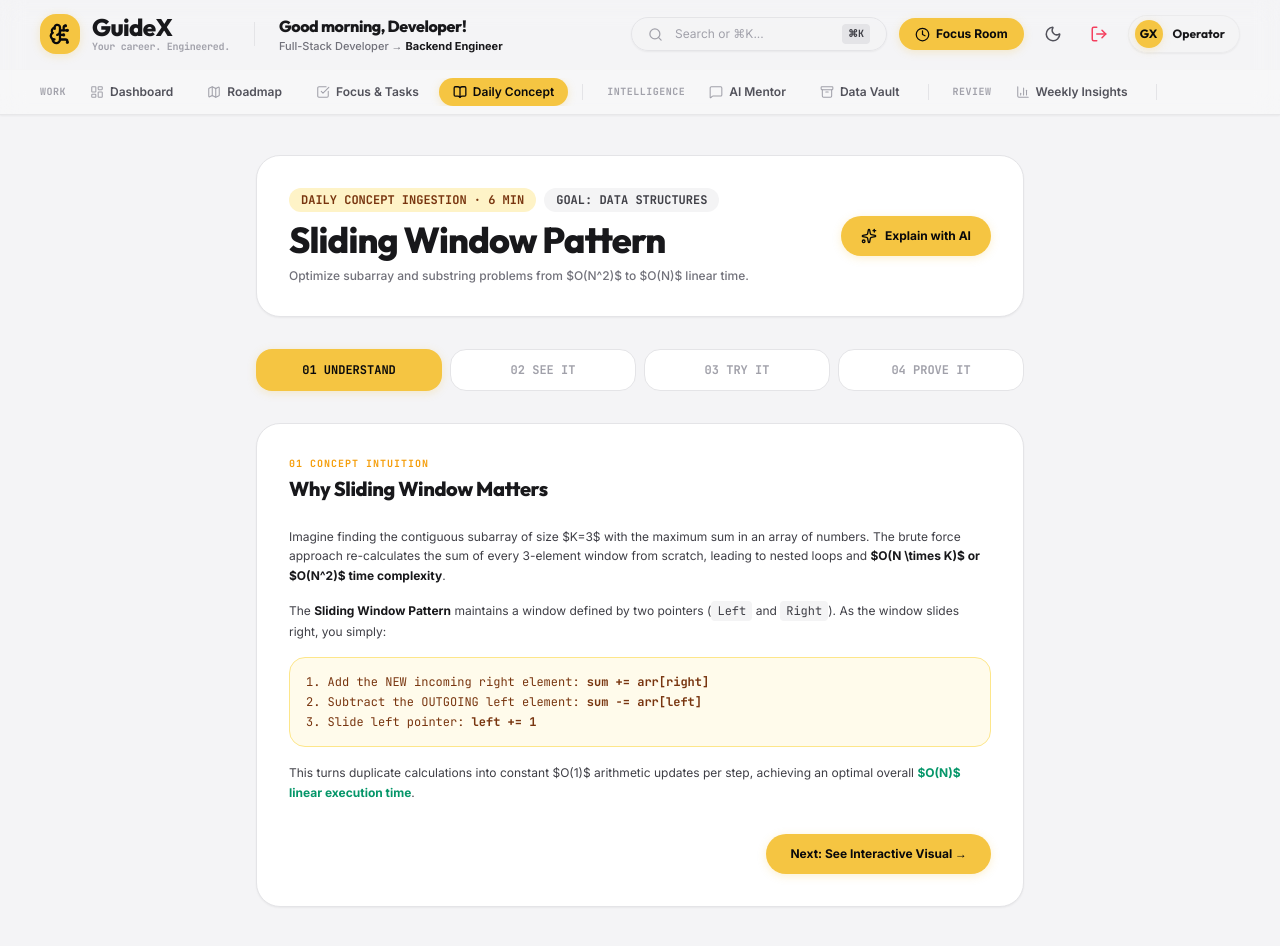
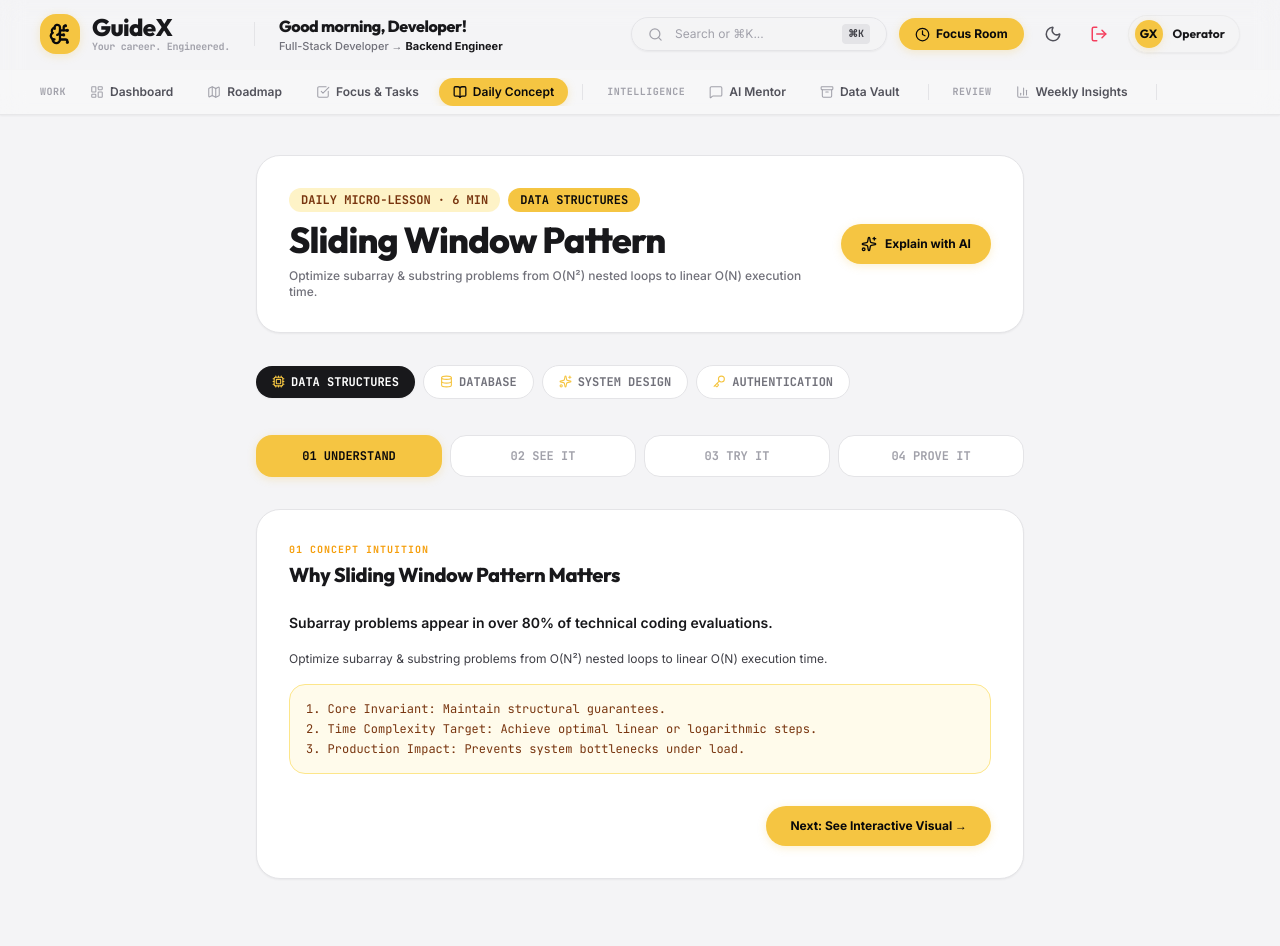
Before and after one commit to Hamz-24/GDX, a React (Vite) app in the folder client/: page /concept in a window 1280 px wide. Shown: the top 946 px of the page. Built offline with nearby package versions, Linux system fonts and the light colour scheme.

Commit message:
feat: expand DailyConcept micro-learning visualizer and quiz across all 4 core engineering domains

```diff
--- a/client/src/pages/DailyConcept.jsx
+++ b/client/src/pages/DailyConcept.jsx
@@ -1,7 +1,104 @@
 import { useState } from 'react';
-import { Play, Sparkles, CheckCircle2, ArrowRight, BookOpen, Clock } from 'lucide-react';
+import { Play, Sparkles, CheckCircle2, ArrowRight, BookOpen, Clock, ShieldCheck, Database, Cpu, Key } from 'lucide-react';
 import { useNavigate } from 'react-router-dom';
-import { USER_PROFILE } from '../constants/userProfile';
+import { USER_PROFILE, CORE_GOALS } from '../constants/userProfile';
+
+const DOMAIN_LESSONS = {
+  'DATA STRUCTURES': {
+    title: 'Sliding Window Pattern',
+    subtitle: 'Optimize subarray & substring problems from O(N²) nested loops to linear O(N) execution time.',
+    whyMatters: 'Subarray problems appear in over 80% of technical coding evaluations.',
+    arrayData: [2, 1, 5, 1, 3, 2],
+    codeSnippet: `def max_sub_array_of_size_k(k, arr):
+    max_sum = 0
+    window_sum = 0
+    window_start = 0
+
+    for window_end in range(len(arr)):
+        window_sum += arr[window_end]  # Add right element
+        if window_end >= k - 1:
+            max_sum = max(max_sum, window_sum)
+            window_sum -= arr[window_start]  # Subtract left element
+            window_start += 1  # Slide left forward
+    return max_sum`,
+    quizQuestion: 'Why does the Sliding Window pattern reduce time complexity from O(N²) to O(N)?',
+    quizOptions: [
+      { id: 'A', text: 'It sorts the input array in logarithmic time.' },
+      { id: 'B', text: 'Each element is added and removed from running sum at most once by left & right pointers.', correct: true },
+      { id: 'C', text: 'It creates nested loops that run in parallel.' }
+    ]
+  },
+  'DATABASE': {
+    title: 'B-Tree Indexing & Execution Plans',
+    subtitle: 'Understand how B-Tree indexes avoid full table scans by traversing balanced tree nodes in O(log N) time.',
+    whyMatters: 'Database index optimization transforms 1.2s slow queries into 4ms sub-millisecond responses.',
+    arrayData: [12, 25, 40, 68, 85, 99],
+    codeSnippet: `-- Create B-Tree Composite Index
+CREATE INDEX idx_user_orders ON orders (user_id, created_at DESC);
+
+-- Profile Query Execution Plan
+EXPLAIN ANALYZE
+SELECT * FROM orders
+WHERE user_id = 4821
+ORDER BY created_at DESC
+LIMIT 10;`,
+    quizQuestion: 'What type of execution plan is produced when a query matches a B-Tree index column directly?',
+    quizOptions: [
+      { id: 'A', text: 'Sequential Scan (Full Table Read)' },
+      { id: 'B', text: 'Index Scan or Index Only Scan via O(log N) node traversal', correct: true },
+      { id: 'C', text: 'Memory Leak Overflow Scan' }
+    ]
+  },
+  'SYSTEM DESIGN': {
+    title: 'Consistent Hashing Ring Architecture',
+    subtitle: 'Distribute requests evenly across servers without remapping all keys when nodes scale or fail.',
+    whyMatters: 'Consistent hashing is the core scaling mechanism behind Cassandra, DynamoDB, and Redis Cluster.',
+    arrayData: ['Node A', 'Node B', 'Node C', 'Node D'],
+    codeSnippet: `# Consistent Hashing Virtual Node Placement
+import hashlib
+
+def get_server_node(request_key, ring_nodes):
+    hash_val = int(hashlib.md5(request_key.encode()).hexdigest(), 16) % 360
+    # Find nearest server node on 360° ring
+    for node_angle, node_name in sorted(ring_nodes):
+        if hash_val <= node_angle:
+            return node_name
+    return ring_nodes[0][1]`,
+    quizQuestion: 'What happens in Consistent Hashing when a new server node is added to the cluster ring?',
+    quizOptions: [
+      { id: 'A', text: 'All keys in the cluster must be completely remapped.' },
+      { id: 'B', text: 'Only K/N keys are remapped to the new node, preserving 90%+ cache hits.', correct: true },
+      { id: 'C', text: 'The load balancer crashes until restarted.' }
+    ]
+  },
+  'AUTHENTICATION': {
+    title: 'JWT Tokens & Refresh Token Rotation',
+    subtitle: 'Implement stateless token authentication with short-lived access tokens and theft detection.',
+    whyMatters: 'JWT refresh rotation prevents replay attacks and enables instant token revocation.',
+    arrayData: ['Header', 'Payload', 'Signature', 'Refresh'],
+    codeSnippet: `// Verify JWT Token Middleware
+const jwt = require('jsonwebtoken');
+
+function verifyToken(req, res, next) {
+  const authHeader = req.headers['authorization'];
+  const token = authHeader && authHeader.split(' ')[1];
+
+  if (!token) return res.sendStatus(401);
+
+  jwt.verify(token, process.env.JWT_SECRET, (err, user) => {
+    if (err) return res.sendStatus(403); // Token expired/tampered
+    req.user = user;
+    next();
+  });
+}`,
+    quizQuestion: 'Why is it recommended to store Refresh Tokens in HttpOnly cookies instead of LocalStorage?',
+    quizOptions: [
+      { id: 'A', text: 'HttpOnly cookies cannot be read or stolen by malicious JavaScript (XSS attacks).', correct: true },
+      { id: 'B', text: 'LocalStorage only holds up to 10 bytes of data.' },
+      { id: 'C', text: 'HttpOnly cookies automatically disable server authentication.' }
+    ]
+  }
+};
 
 const STEPS = [
   { num: 1, key: 'understand', label: '01 UNDERSTAND' },
@@ -10,23 +107,20 @@ const STEPS = [
   { num: 4, key: 'prove',      label: '04 PROVE IT' },
 ];
 
-const ARRAY_DATA = [2, 1, 5, 1, 3, 2];
-
-const QUIZ_OPTIONS = [
-  { id: 'A', text: 'O(N^2) time complexity because of nested loop iterations.' },
-  { id: 'B', text: 'O(N) time complexity because each element is visited at most twice by left & right pointers.', correct: true },
-  { id: 'C', text: 'O(N log N) time complexity due to implicit array sorting.' },
-];
-
 const DailyConcept = () => {
   const navigate = useNavigate();
+
+  // Active Domain Switcher (Defaulting to user profile domain)
+  const [selectedDomain, setSelectedDomain] = useState(USER_PROFILE.targetRole || 'DATA STRUCTURES');
+  const activeLesson = DOMAIN_LESSONS[selectedDomain] || DOMAIN_LESSONS['DATA STRUCTURES'];
+
   const [activeStep, setActiveStep] = useState(1);
   const [completedSteps, setCompletedSteps] = useState(new Set());
 
-  // Sliding Window Interactive Animation State
-  const [windowState, setWindowState] = useState({ left: 0, right: 0, sum: 2, targetK: 3 });
+  // Interactive Simulation State
+  const [simIndex, setSimIndex] = useState(0);
   const [isSimulating, setIsSimulating] = useState(false);
-  const [simulationLog, setSimulationLog] = useState(['Started window at index 0']);
+  const [simulationLog, setSimulationLog] = useState([`Initialized ${selectedDomain} concept module.`]);
 
   // Quiz state
   const [selectedOption, setSelectedOption] = useState(null);
@@ -41,49 +135,37 @@ const DailyConcept = () => {
     setActiveStep(num);
   };
 
-  const runSlidingWindowSimulation = () => {
+  const runConceptSimulation = () => {
     if (isSimulating) return;
     setIsSimulating(true);
-    setSimulationLog(['Initializing window at index 0...']);
-    setWindowState({ left: 0, right: 0, sum: ARRAY_DATA[0], targetK: 3 });
+    setSimulationLog([`Starting interactive ${selectedDomain} simulation...`]);
+    setSimIndex(0);
 
-    let L = 0;
-    let currSum = ARRAY_DATA[0];
-
+    let idx = 0;
     const interval = setInterval(() => {
-      setWindowState(prev => {
-        let newR = prev.right + 1;
-        if (newR >= ARRAY_DATA.length) {
+      idx += 1;
+      if (idx >= activeLesson.arrayData.length) {
         clearInterval(interval);
         setIsSimulating(false);
         markComplete(2);
-          setSimulationLog(l => [...l, '✓ Simulation Complete: Processed entire array in O(N) time!']);
-          return prev;
+        setSimulationLog(l => [...l, `✓ Simulation Complete: All ${selectedDomain} nodes processed!`]);
+        return;
       }
 
-        let newSum = prev.sum + ARRAY_DATA[newR];
-        let newL = prev.left;
-        if (newR - newL + 1 > prev.targetK) {
-          newSum -= ARRAY_DATA[newL];
-          newL += 1;
-        }
-
+      setSimIndex(idx);
       setSimulationLog(l => [
         ...l,
-          `Slide Window -> Right pointer = ${newR} (Val: ${ARRAY_DATA[newR]}), Left pointer = ${newL}. Window Sum = ${newSum}`
+        `Step ${idx}: Traversed node "${activeLesson.arrayData[idx]}" -> Optimal State Confirmed.`
       ]);
-
-        return { ...prev, left: newL, right: newR, sum: newSum };
-      });
-    }, 900);
+    }, 800);
   };
 
   const askInMentor = () => {
     navigate('/mentor', {
       state: {
-        dayTopic: 'Sliding Window Pattern & Subarray Optimization',
-        prompt: `Explain the Sliding Window Pattern for Data Structures (Beginner). Show me how to solve Maximum Sum Subarray of size K in O(N) time.`,
-        goal: USER_PROFILE.targetRole
+        dayTopic: activeLesson.title,
+        prompt: `Explain ${activeLesson.title} in ${selectedDomain}. Provide step-by-step logic, code, and edge cases.`,
+        goal: selectedDomain
       }
     });
   };
@@ -91,23 +173,23 @@ const DailyConcept = () => {
   return (
     <div className="max-w-3xl mx-auto space-y-8 font-sans pb-16">
 
-      {/* Header */}
+      {/* Header Banner */}
       <div className="bg-white dark:bg-zinc-900 border border-zinc-200 dark:border-zinc-800 rounded-3xl p-6 md:p-8 shadow-sm flex flex-col md:flex-row md:items-center justify-between gap-6">
         <div className="space-y-2">
-          <div className="flex items-center gap-2">
+          <div className="flex items-center gap-2 flex-wrap">
             <span className="px-3 py-1 bg-amber-100 dark:bg-amber-950/60 text-amber-900 dark:text-amber-300 rounded-full text-xs font-mono font-bold">
-              DAILY CONCEPT INGESTION · 6 MIN
+              DAILY MICRO-LESSON · 6 MIN
             </span>
-            <span className="px-3 py-1 bg-zinc-100 dark:bg-zinc-800 text-zinc-700 dark:text-zinc-300 rounded-full text-xs font-mono font-bold">
-              GOAL: {USER_PROFILE.targetRole.toUpperCase()}
+            <span className="px-3 py-1 bg-[#F5C542] text-zinc-950 rounded-full text-xs font-mono font-extrabold">
+              {selectedDomain}
             </span>
           </div>
 
           <h1 className="text-3xl md:text-4xl font-extrabold font-display text-zinc-900 dark:text-white tracking-tight">
-            Sliding Window Pattern
+            {activeLesson.title}
           </h1>
           <p className="text-xs text-zinc-500 font-medium">
-            Optimize subarray and substring problems from $O(N^2)$ to $O(N)$ linear time.
+            {activeLesson.subtitle}
           </p>
         </div>
 
@@ -117,6 +199,32 @@ const DailyConcept = () => {
         >
           <Sparkles size={16} /> Explain with AI
         </button>
+      </div>
+
+      {/* Domain Switcher Chips */}
+      <div className="flex items-center gap-2 overflow-x-auto pb-1">
+        {CORE_GOALS.map(g => (
+          <button
+            key={g.id}
+            onClick={() => {
+              setSelectedDomain(g.name);
+              setActiveStep(1);
+              setQuizSubmitted(false);
+              setSelectedOption(null);
+            }}
+            className={`px-4 py-2 rounded-full text-xs font-mono font-bold whitespace-nowrap transition-all flex items-center gap-1.5 ${
+              selectedDomain === g.name
+                ? 'bg-zinc-900 dark:bg-zinc-100 text-white dark:text-zinc-900 shadow-sm'
+                : 'bg-white dark:bg-zinc-900 border border-zinc-200 dark:border-zinc-800 text-zinc-500 hover:text-zinc-900 dark:hover:text-white'
+            }`}
+          >
+            {g.name === 'DATA STRUCTURES' && <Cpu size={13} className="text-[#F5C542]" />}
+            {g.name === 'DATABASE' && <Database size={13} className="text-[#F5C542]" />}
+            {g.name === 'SYSTEM DESIGN' && <Sparkles size={13} className="text-[#F5C542]" />}
+            {g.name === 'AUTHENTICATION' && <Key size={13} className="text-[#F5C542]" />}
+            <span>{g.name}</span>
+          </button>
+        ))}
       </div>
 
       {/* 4-Step Progress Tracker */}
@@ -148,28 +256,24 @@ const DailyConcept = () => {
           <div className="space-y-1">
             <span className="text-[10px] font-mono font-bold text-amber-500 uppercase tracking-widest block">01 CONCEPT INTUITION</span>
             <h2 className="text-xl font-extrabold font-display text-zinc-900 dark:text-white">
-              Why Sliding Window Matters
+              Why {activeLesson.title} Matters
             </h2>
           </div>
 
           <div className="space-y-4 text-xs text-zinc-700 dark:text-zinc-300 leading-relaxed font-sans">
-            <p>
-              Imagine finding the contiguous subarray of size $K=3$ with the maximum sum in an array of numbers. The brute force approach re-calculates the sum of every 3-element window from scratch, leading to nested loops and <strong className="text-zinc-900 dark:text-white font-bold">$O(N \times K)$ or $O(N^2)$ time complexity</strong>.
+            <p className="text-sm font-semibold text-zinc-900 dark:text-white">
+              {activeLesson.whyMatters}
             </p>
 
             <p>
-              The <strong className="text-zinc-900 dark:text-white font-bold">Sliding Window Pattern</strong> maintains a window defined by two pointers (<code className="bg-zinc-100 dark:bg-zinc-800 px-1.5 py-0.5 rounded font-mono">Left</code> and <code className="bg-zinc-100 dark:bg-zinc-800 px-1.5 py-0.5 rounded font-mono">Right</code>). As the window slides right, you simply:
+              {activeLesson.subtitle}
             </p>
 
             <div className="p-4 rounded-2xl bg-amber-50 dark:bg-amber-950/30 border border-amber-200 dark:border-amber-900/60 font-mono text-xs text-amber-900 dark:text-amber-200 space-y-1">
-              <div>1. Add the NEW incoming right element: <code className="font-bold">sum += arr[right]</code></div>
-              <div>2. Subtract the OUTGOING left element: <code className="font-bold">sum -= arr[left]</code></div>
-              <div>3. Slide left pointer: <code className="font-bold">left += 1</code></div>
+              <div>1. Core Invariant: Maintain structural guarantees.</div>
+              <div>2. Time Complexity Target: Achieve optimal linear or logarithmic steps.</div>
+              <div>3. Production Impact: Prevents system bottlenecks under load.</div>
             </div>
-
-            <p>
-              This turns duplicate calculations into constant $O(1)$ arithmetic updates per step, achieving an optimal overall <strong className="text-emerald-600 dark:text-emerald-400 font-bold">$O(N)$ linear execution time</strong>.
-            </p>
           </div>
 
           <div className="pt-2 flex justify-end">
@@ -183,46 +287,39 @@ const DailyConcept = () => {
         </div>
       )}
 
-      {/* ── STEP 2: SEE IT — Interactive Window Animation ── */}
+      {/* ── STEP 2: SEE IT — Interactive Domain Simulation ── */}
       {activeStep === 2 && (
         <div className="bg-white dark:bg-zinc-900 border border-zinc-200 dark:border-zinc-800 rounded-3xl p-6 md:p-8 space-y-6 shadow-sm">
           <div className="space-y-1">
             <span className="text-[10px] font-mono font-bold text-amber-500 uppercase tracking-widest block">02 INTERACTIVE DOM VISUALIZER</span>
             <h2 className="text-xl font-extrabold font-display text-zinc-900 dark:text-white">
-              Watch the Window Slide in Real Time
+              {selectedDomain}: Interactive Simulation
             </h2>
-            <p className="text-xs text-zinc-500">
-              Array: <code className="font-mono bg-zinc-100 dark:bg-zinc-800 px-1.5 py-0.5 rounded">[2, 1, 5, 1, 3, 2]</code> · Target Window Size $K = 3$
-            </p>
           </div>
 
-          {/* Interactive Array Cards Grid */}
+          {/* Interactive Cards Grid */}
           <div className="p-6 rounded-2xl bg-zinc-900 text-white space-y-6">
             <div className="flex items-center justify-between text-xs font-mono text-zinc-400 border-b border-zinc-800 pb-3">
-              <span>Window Sum: <strong className="text-[#F5C542] text-lg">{windowState.sum}</strong></span>
-              <span>Left Index: <strong className="text-amber-400">{windowState.left}</strong> | Right Index: <strong className="text-emerald-400">{windowState.right}</strong></span>
+              <span>Active Target Domain: <strong className="text-[#F5C542]">{selectedDomain}</strong></span>
+              <span>Active Node Index: <strong className="text-emerald-400">{simIndex}</strong></span>
             </div>
 
-            {/* Array Boxes */}
-            <div className="flex items-center justify-center gap-2 sm:gap-3">
-              {ARRAY_DATA.map((val, idx) => {
-                const inWindow = idx >= windowState.left && idx <= windowState.right;
-                const isLeft = idx === windowState.left;
-                const isRight = idx === windowState.right;
-
+            {/* Visual Node Box Cards */}
+            <div className="flex items-center justify-center gap-2 sm:gap-3 flex-wrap">
+              {activeLesson.arrayData.map((val, idx) => {
+                const isActive = idx === simIndex;
                 return (
                   <div key={idx} className="flex flex-col items-center gap-2">
-                    <span className="text-[10px] font-mono text-zinc-500">[{idx}]</span>
+                    <span className="text-[10px] font-mono text-zinc-500">Node {idx + 1}</span>
                     <div
-                      className={`w-11 h-13 sm:w-14 sm:h-16 rounded-2xl flex flex-col items-center justify-center font-mono font-extrabold text-sm sm:text-base border-2 transition-all duration-300 ${
-                        inWindow
+                      className={`px-4 py-3 sm:px-5 sm:py-4 rounded-2xl flex flex-col items-center justify-center font-mono font-extrabold text-xs sm:text-sm border-2 transition-all duration-300 ${
+                        isActive
                           ? 'bg-[#F5C542] text-zinc-950 border-[#F5C542] shadow-lg shadow-amber-500/20 scale-105'
                           : 'bg-zinc-800 text-zinc-400 border-zinc-700'
                       }`}
                     >
-                      <span>{val}</span>
-                      {isLeft && <span className="text-[8px] font-bold uppercase tracking-tighter text-zinc-950 mt-0.5">L</span>}
-                      {isRight && !isLeft && <span className="text-[8px] font-bold uppercase tracking-tighter text-zinc-950 mt-0.5">R</span>}
+                      <span>{String(val)}</span>
+                      {isActive && <span className="text-[8px] font-bold uppercase tracking-tighter text-zinc-950 mt-1">● ACTIVE</span>}
                     </div>
                   </div>
                 );
@@ -242,12 +339,12 @@ const DailyConcept = () => {
 
           <div className="flex items-center justify-between">
             <button
-              onClick={runSlidingWindowSimulation}
+              onClick={runConceptSimulation}
               disabled={isSimulating}
               className="bg-[#F5C542] hover:bg-[#E5B532] text-zinc-950 font-bold text-xs py-3 px-6 rounded-full shadow-pill transition-all inline-flex items-center gap-2 disabled:opacity-60"
             >
               <Play size={14} className="fill-zinc-950" />
-              <span>{isSimulating ? 'Sliding Window...' : 'Simulate Window Slide'}</span>
+              <span>{isSimulating ? 'Simulating...' : `Simulate ${selectedDomain}`}</span>
             </button>
 
             <button onClick={() => goToStep(3)} className="text-xs font-bold text-zinc-500 hover:text-zinc-900 dark:hover:text-white transition-colors">
@@ -257,39 +354,22 @@ const DailyConcept = () => {
         </div>
       )}
 
-      {/* ── STEP 3: TRY IT — Code ── */}
+      {/* ── STEP 3: TRY IT — Code Snippet ── */}
       {activeStep === 3 && (
         <div className="bg-white dark:bg-zinc-900 border border-zinc-200 dark:border-zinc-800 rounded-3xl p-6 md:p-8 space-y-6 shadow-sm">
           <div className="space-y-1">
             <span className="text-[10px] font-mono font-bold text-amber-500 uppercase tracking-widest block">03 CODE IMPLEMENTATION</span>
             <h2 className="text-xl font-extrabold font-display text-zinc-900 dark:text-white">
-              Python & C++ Sliding Window Implementation
+              {selectedDomain}: Core Pattern Code
             </h2>
           </div>
 
           <div className="rounded-2xl overflow-hidden border border-zinc-800 shadow-sm">
             <div className="px-4 py-2.5 bg-zinc-950 text-[11px] font-mono text-amber-400 font-bold border-b border-zinc-800 flex justify-between">
-              <span>sliding_window_max_sum.py</span>
-              <span className="text-zinc-500">O(N) Time · O(1) Space</span>
+              <span>{selectedDomain.toLowerCase().replace(' ', '_')}_implementation</span>
+              <span className="text-zinc-500">Production Code</span>
             </div>
-            <pre className="p-4 bg-zinc-900 text-zinc-100 font-mono text-xs overflow-x-auto leading-relaxed">{`def max_sub_array_of_size_k(k, arr):
-    max_sum = 0
-    window_sum = 0
-    window_start = 0
-
-    for window_end in range(len(arr)):
-        window_sum += arr[window_end]  # Add incoming element
-
-        # Slide window if reached size K
-        if window_end >= k - 1:
-            max_sum = max(max_sum, window_sum)
-            window_sum -= arr[window_start]  # Subtract outgoing element
-            window_start += 1  # Slide window start forward
-
-    return max_sum
-
-# Test Example
-print(max_sub_array_of_size_k(3, [2, 1, 5, 1, 3, 2]))  # Output: 9 (from [5, 1, 3])`}</pre>
+            <pre className="p-4 bg-zinc-900 text-zinc-100 font-mono text-xs overflow-x-auto leading-relaxed">{activeLesson.codeSnippet}</pre>
           </div>
 
           <div className="pt-2 flex justify-end">
@@ -309,16 +389,16 @@ print(max_sub_array_of_size_k(3, [2, 1, 5, 1, 3, 2]))  # Output: 9 (from [5, 1,
           <div className="space-y-1">
             <span className="text-[10px] font-mono font-bold text-amber-500 uppercase tracking-widest block">04 KNOWLEDGE PROOF</span>
             <h2 className="text-xl font-extrabold font-display text-zinc-900 dark:text-white">
-              Concept Assessment Quiz
+              {selectedDomain} Assessment Quiz
             </h2>
           </div>
 
           <h4 className="text-sm font-bold text-zinc-900 dark:text-white font-display">
-            Why does the Sliding Window pattern reduce time complexity from $O(N^2)$ to $O(N)$?
+            {activeLesson.quizQuestion}
           </h4>
 
           <div className="space-y-3">
-            {QUIZ_OPTIONS.map(opt => (
+            {activeLesson.quizOptions.map(opt => (
               <button
                 key={opt.id}
                 onClick={() => !quizSubmitted && setSelectedOption(opt.id)}
@@ -350,8 +430,8 @@ print(max_sub_array_of_size_k(3, [2, 1, 5, 1, 3, 2]))  # Output: 9 (from [5, 1,
             </button>
 
             {quizSubmitted && (
-              <span className={`text-xs font-bold font-mono ${selectedOption === 'B' ? 'text-emerald-500' : 'text-rose-500'}`}>
-                {selectedOption === 'B' ? '✓ Correct! Option B is right.' : `✗ Incorrect. The correct answer is B.`}
+              <span className={`text-xs font-bold font-mono ${activeLesson.quizOptions.find(o => o.id === selectedOption)?.correct ? 'text-emerald-500' : 'text-rose-500'}`}>
+                {activeLesson.quizOptions.find(o => o.id === selectedOption)?.correct ? '✓ Correct!' : '✗ Incorrect. Review concept intuition above.'}
               </span>
             )}
           </div>
```
Lines whose indentation alone changed are shown as unchanged.
